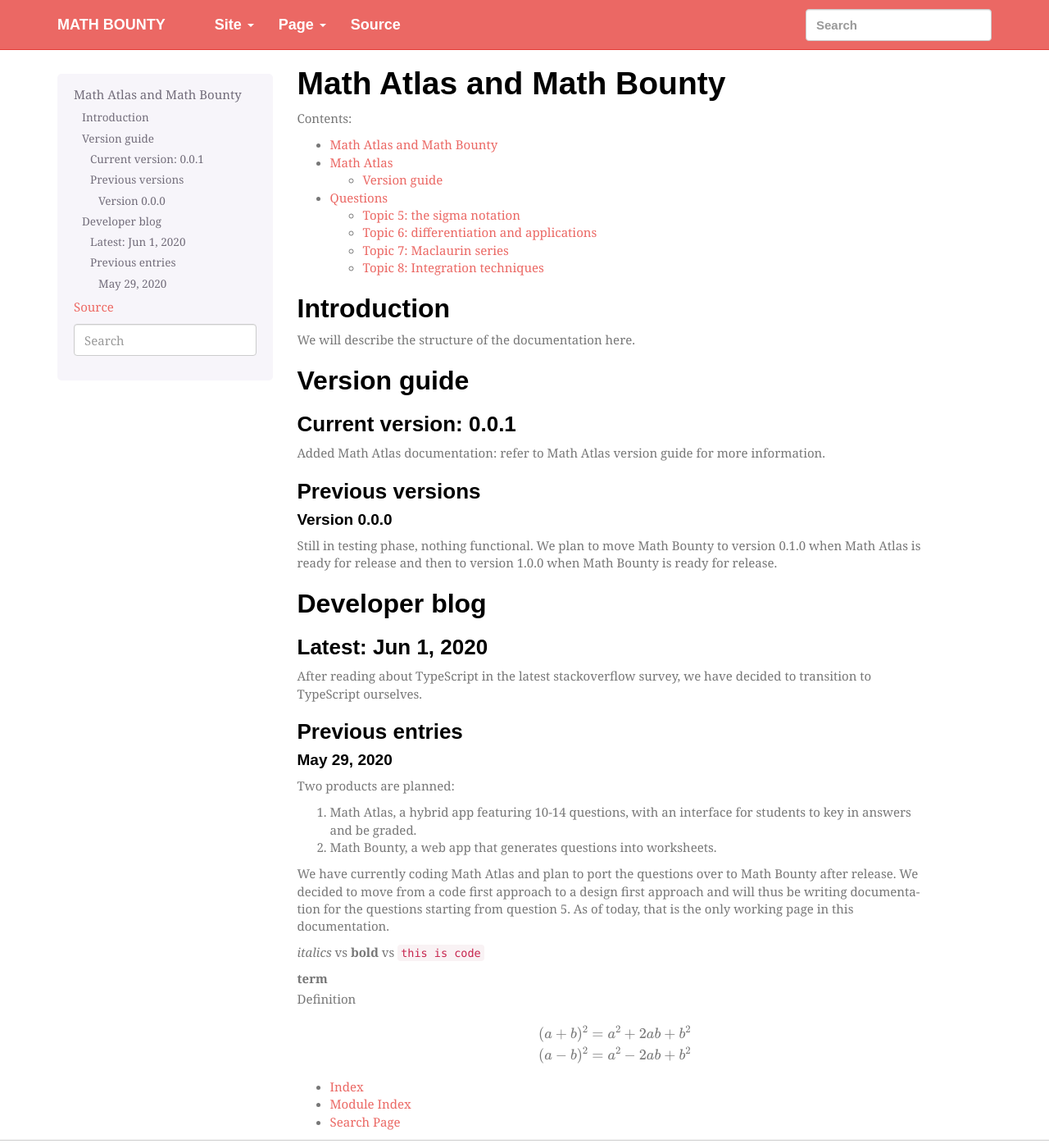
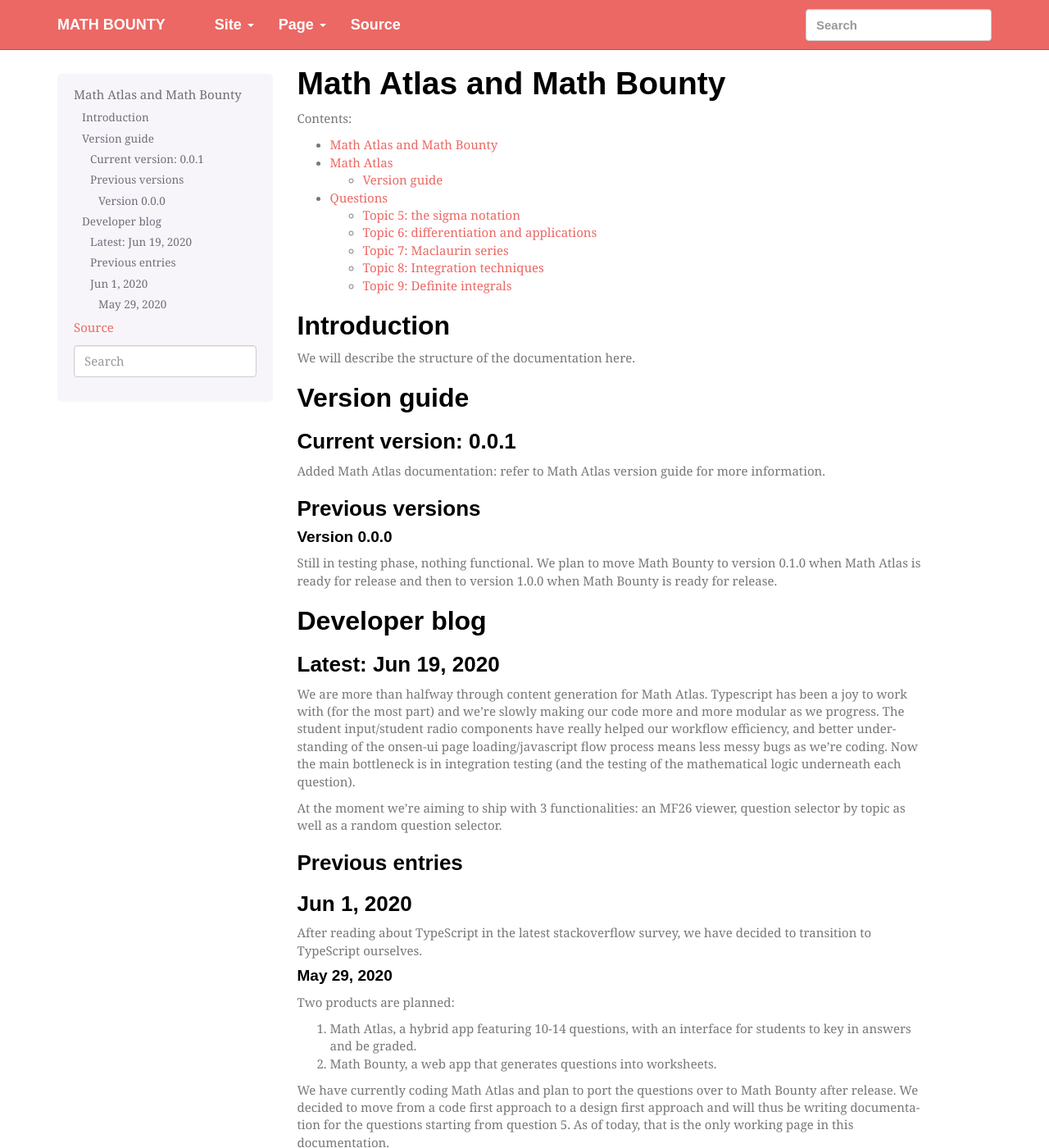
Before and after one commit to kelvinsjk/math-bounty, a Sphinx documentation site: the page built from docs/index.rst, in a window 1280 px wide and 1400 px high. Shown: the whole window at 82% size. Built offline with Sphinx 7.4.7, drawn with Linux system fonts in a browser that asks for light colours; some web fonts are replaced.

Commit message:
0901 documentation

```diff
--- a/docs/index.rst
+++ b/docs/index.rst
@@ -39,13 +39,22 @@ We plan to move Math Bounty to version 0.1.0 when Math Atlas is ready for releas
 Developer blog
 ---------------
 
-Latest: Jun 1, 2020
+Latest: Jun 19, 2020
 ^^^^^^^^^^^^^^^^^^^^^
-After reading about TypeScript in the latest stackoverflow survey, we have decided to transition to TypeScript ourselves.
+We are more than halfway through content generation for Math Atlas. Typescript has been a joy to work with (for the most part) and we're slowly
+making our code more and more modular as we progress. The student input/student radio components have really helped our workflow efficiency, and
+better understanding of the onsen-ui page loading/javascript flow process means less messy bugs as we're coding. Now the main bottleneck is in integration testing (and the testing
+of the mathematical logic underneath each question).
+
+At the moment we're aiming to ship with 3 functionalities: an MF26 viewer, question selector by topic as well as a random question selector.
 
 
 Previous entries
 ^^^^^^^^^^^^^^^^^
+
+Jun 1, 2020
+^^^^^^^^^^^^^^^^^^^^^
+After reading about TypeScript in the latest stackoverflow survey, we have decided to transition to TypeScript ourselves.
 
 May 29, 2020
 ~~~~~~~~~~~~
--- a/docs/questions/index.rst
+++ b/docs/questions/index.rst
@@ -9,3 +9,4 @@ Questions
    topic6
    topic7
    topic8
+   topic9
--- a/docs/questions/topic8.rst
+++ b/docs/questions/topic8.rst
@@ -26,9 +26,9 @@ Randomly generated elements
 *   (a) Plus or minus in the denominator (2 options)
 *   $C$ (3 options)
 *   (b) Choice of integral type (2 options).
-*   $n$ (18 options).
+*   $n$ (16 options).
 
-This gives the potential for up to 15,552 unique questions.
+This gives the potential for up to 13,824 unique questions.
 
 Pedagogy notes
 ^^^^^^^^^^^^^^^
```
Also changed, not shown: docs/questions/topic9.rst (added, +42 -0 lines).
